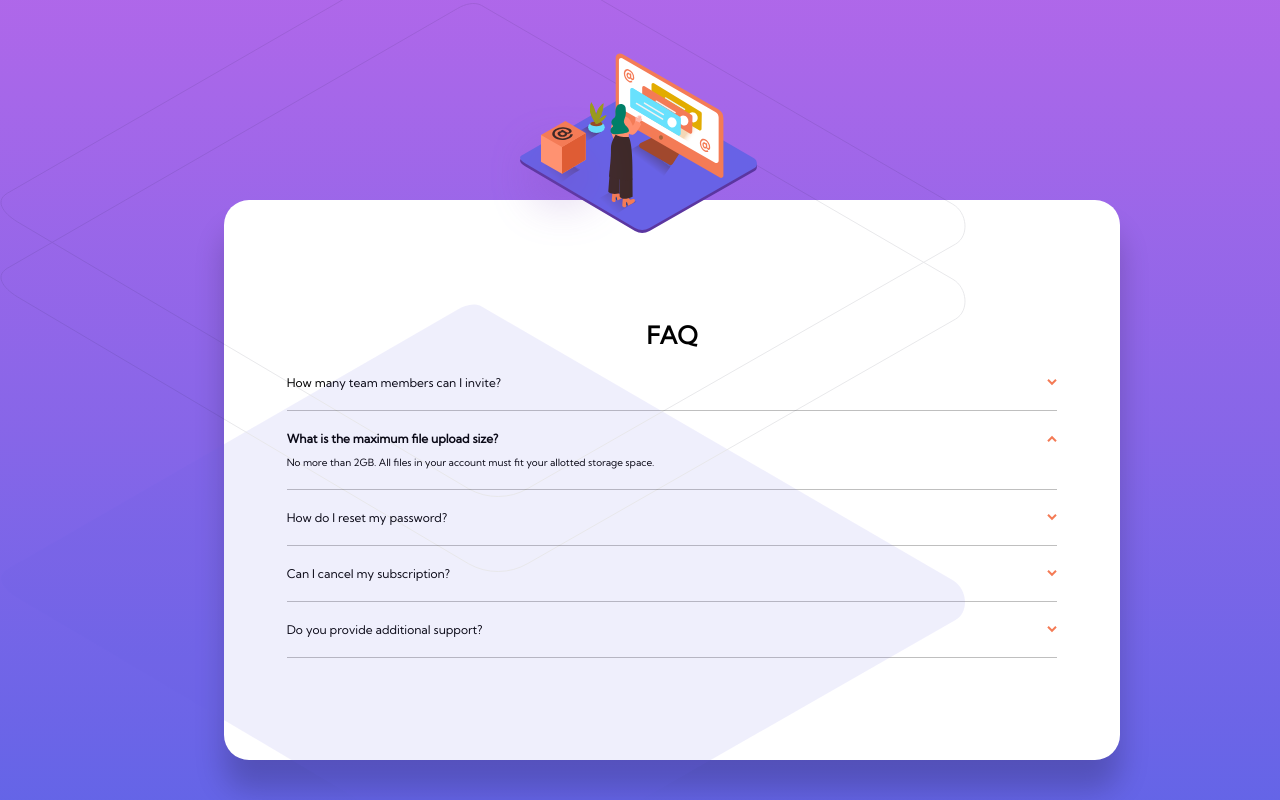
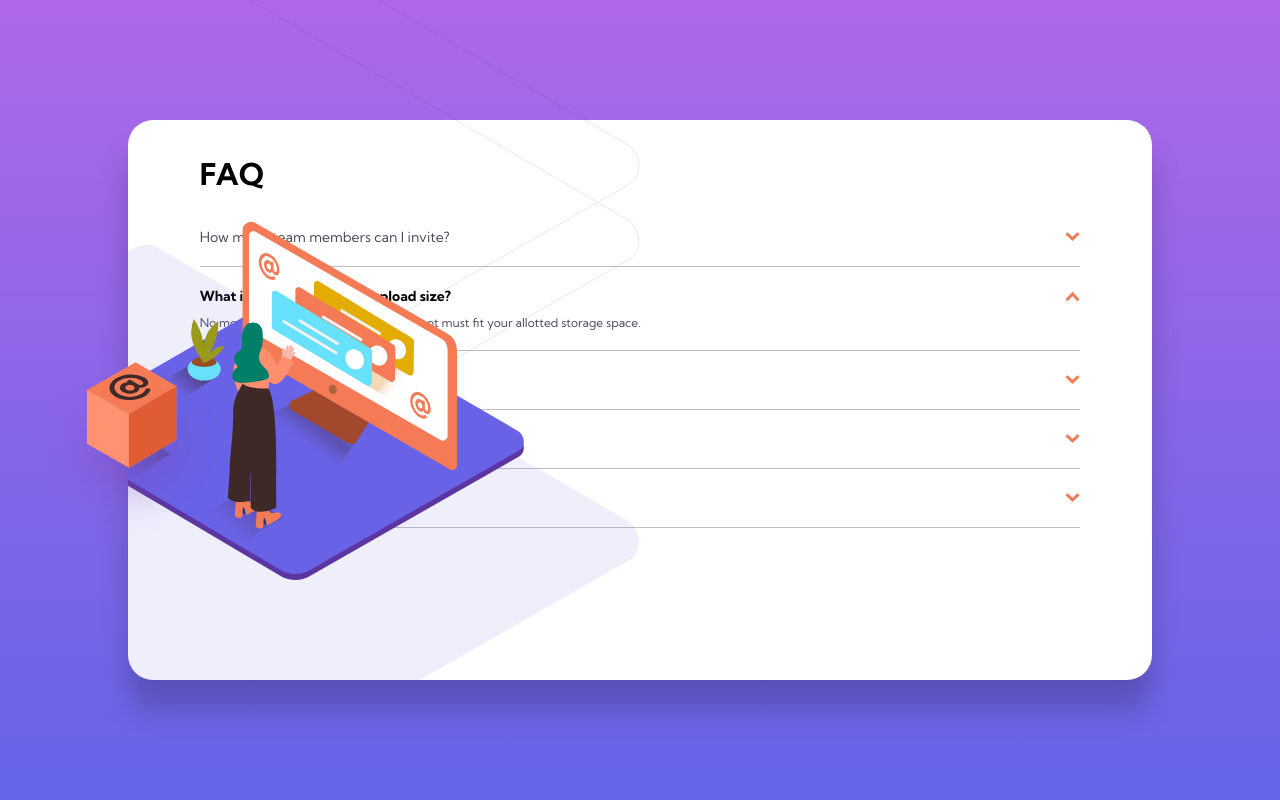
Before and after one commit to dlfigueira-frontendmentor/faq-accordion-card, an Angular app: page / in a window 1280 px wide. Built offline with nearby package versions, Linux system fonts and the light colour scheme.

Commit message:
Finished project

```diff
--- a/src/app/app.component.css
+++ b/src/app/app.component.css
@@ -29,8 +29,6 @@
 }
 
 .faq-accordion-card {
-  display: flex;
-  flex-direction: column;
   height: 75%;
   width: 90%;
   padding-bottom: 10px;
@@ -38,6 +36,16 @@
   box-shadow: 0 30px 30px rgba(0, 0, 0, 0.2);
   border-radius: 25px;
   background: white;
+}
+
+.faq-accordion-card__card-spacer {
+  display: none;
+}
+
+.faq-accordion-card__card-content {
+  display: flex;
+  flex-direction: column;
+  height: 100%;
 }
 
 .faq-accordion-card__title {
@@ -51,9 +59,12 @@
 }
 
 .faq-accordion-card__faq-list {
+  display: flex;
+  flex-direction: column;
   margin: 0;
   padding: 0 7%;
   list-style: none;
+  height: 100%;
   overflow: auto;
 }
 
@@ -142,43 +153,83 @@
 }
 
 @media (min-width: 769px) {
-  .faq-accordion-card__illustration-background {
-    position: absolute;
-    height: 100%;
-    width: 100%;
-    top: 0;
-    left: 0;
-    background: url("../assets/bg-pattern-desktop.svg") no-repeat center left;
-    z-index: 1;
+  .main-view {
+    align-items: center;
   }
 
-  .faq-accordion-card__illustration {
-    position: absolute;
-    height: 100%;
-    width: 380px;
+  .faq-accordion-card__illustration-background {
+    height: 85%;
+    width: 40%;
     top: 0;
-    background: url("../assets/illustration-woman-online-desktop.svg") no-repeat center right;
-    z-index: 1;
+    left: auto;
+    background: url("../assets/bg-pattern-desktop.svg") no-repeat center right;
   }
 
-  .faq-accordion-card__desktop-additional-illustration {
+  .faq-accordion-card__illustration-1 {
+    height: 100%;
+    width: 396px;
+    top: 0;
+    left: auto;
+    background: url("../assets/illustration-woman-online-desktop.svg") no-repeat center right;
+  }
+
+  .faq-accordion-card__illustration-2 {
+    display: block;
     position: absolute;
-    height: 110px;
-    width: 140px;
-    top: calc(50% - 184px / 2);
-    background: url("../assets/illustration-box-desktop.svg") no-repeat top right;
+    height: 184px;
+    width: 191px;
+    top: calc(50% - 40px);
+    left: calc(20% / 2 - 92px);
+    background: url("../assets/illustration-box-desktop.svg") no-repeat center right;
     z-index: 1;
   }
 
   .faq-accordion-card {
+    flex-direction: row;
+    height: 70%;
+    width: 80%;
+    margin-top: 0;
+  }
+
+  .faq-accordion-card__card-spacer {
     display: flex;
-    align-self: center;
-    flex-direction: column;
-    height: 70%;
-    width: 70%;
-    margin-left: 5%;
-    box-shadow: 0 30px 30px rgba(0, 0, 0, 0.2);
-    border-radius: 25px;
-    background: white;
+    width: 100%;
+  }
+
+  .faq-accordion-card__card-content {
+    width: 100%;
+  }
+
+  .faq-accordion-card__title {
+    font-size: 30px;
+    justify-content: left;
+    padding: 10px 7%;
+  }
+
+  .faq-accordion-card__faq-container-icon {
+    height: calc(7px * 1.5);
+    width: calc(10px * 1.5);
+  }
+
+  .faq-accordion-card__faq-question {
+    font-size: 14px;
+  }
+
+  .faq-accordion-card__faq-answer {
+    font-size: 12px;
   }
 }
+
+@media (min-width: 1440px) {
+  .faq-accordion-card__illustration-background {
+    width: calc(55% / 2);
+  }
+
+  .faq-accordion-card__illustration-2 {
+    left: calc(45% / 2 - 92px);
+  }
+
+  .faq-accordion-card {
+    width: 55%;
+  }
+}
--- a/src/app/app.component.html
+++ b/src/app/app.component.html
@@ -3,6 +3,8 @@
     <div class="faq-accordion-card__illustration-background"></div>
     <div class="faq-accordion-card__illustration-1"></div>
     <div class="faq-accordion-card__illustration-2"></div>
+    <div class="faq-accordion-card__card-spacer"></div>
+    <div class="faq-accordion-card__card-content">
       <header>
         <h1 class="faq-accordion-card__title">FAQ</h1>
       </header>
@@ -17,5 +19,6 @@
           </section>
         </li>
       </ul>
+    </div>
   </article>
 </div>
--- a/src/index.html
+++ b/src/index.html
@@ -7,7 +7,7 @@
   <meta name="viewport" content="width=device-width, initial-scale=1">
   <link rel="icon" type="image/x-icon" href="assets/favicon-32x32.png">
   <link rel="preconnect" href="https://fonts.gstatic.com">
-  <link href="https://fonts.googleapis.com/css2?family=Kumbh+Sans&display=swap" rel="stylesheet">
+  <link href="https://fonts.googleapis.com/css2?family=Kumbh+Sans:wght@400;700&display=swap" rel="stylesheet">
 </head>
 <body>
   <app-root></app-root>
--- a/src/styles.css
+++ b/src/styles.css
@@ -9,6 +9,7 @@ html, body {
 
 html {
   font-family: 'Kumbh Sans', sans-serif;
+  color: hsl(237, 12%, 33%);
   background: linear-gradient(hsl(273, 75%, 66%), hsl(240, 73%, 65%));
 }
 
```
Lines whose indentation alone changed are shown as unchanged.
